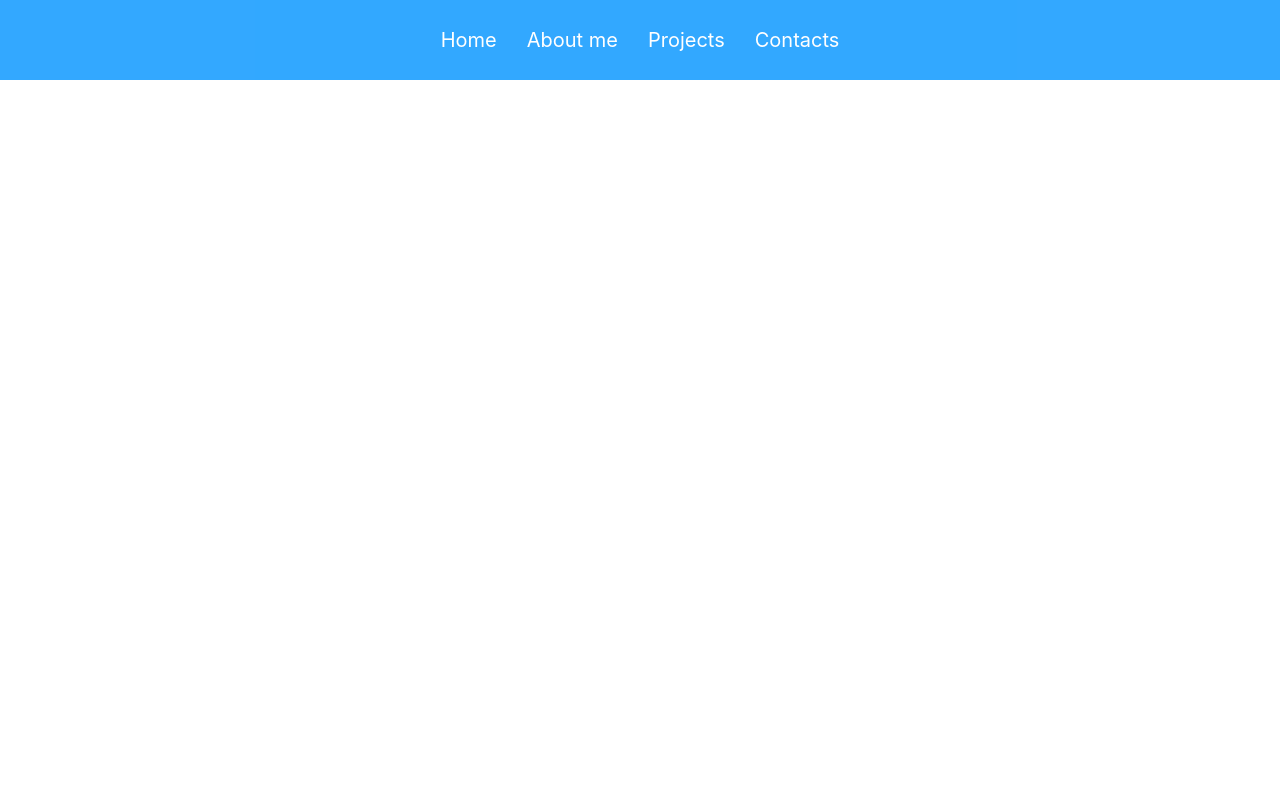
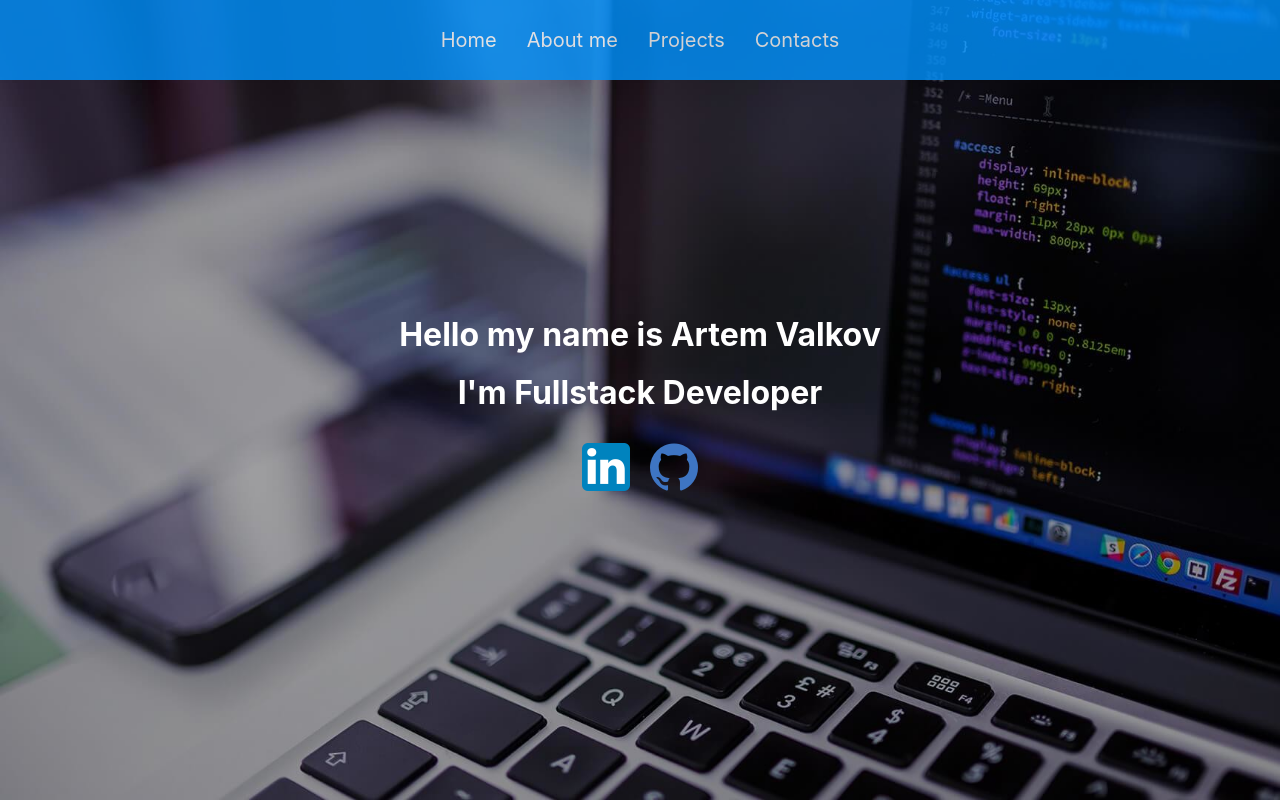
Before and after one commit to artem-valkov/my-portfolio, a React (Create React App) app: page / in a window 1280 px wide. Built offline with nearby package versions, Linux system fonts and the light colour scheme.

Commit message:
react-router fix

```diff
--- a/src/components/Main.js
+++ b/src/components/Main.js
@@ -10,7 +10,7 @@
     return (
       <main>
         <Switch>
-          <Route path='/home' component={Header} />
+          <Route exact path='/' component={Header} /> } />
           <Route path='/about' component={About} />
           <Route path='/projects' component={Projects} />
           <Route path='/contacts' component={Contacts} />
```
